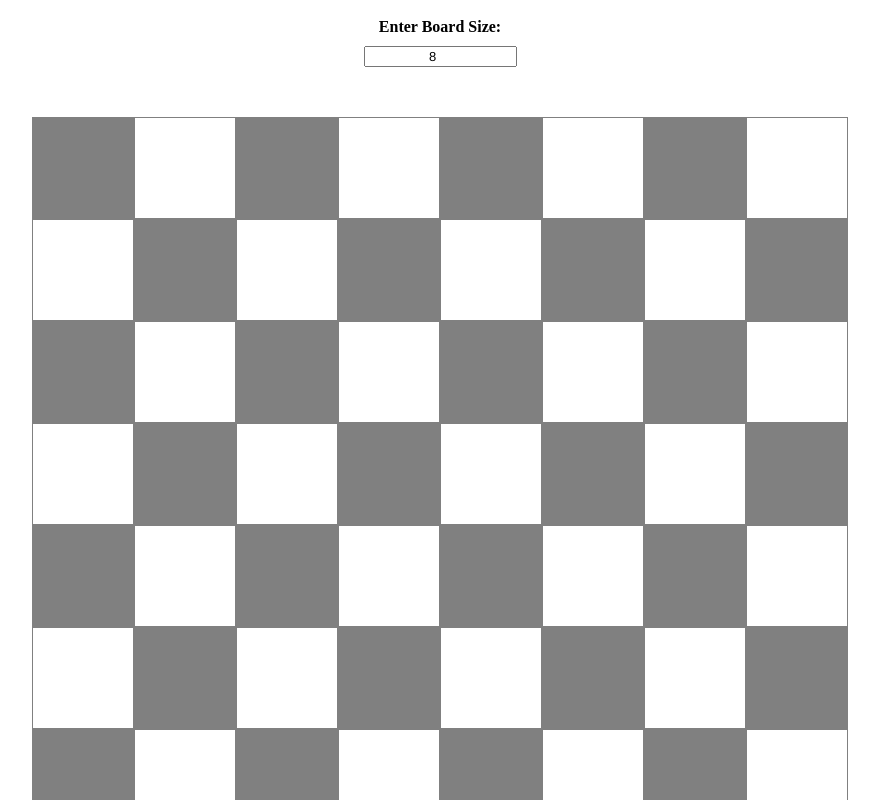
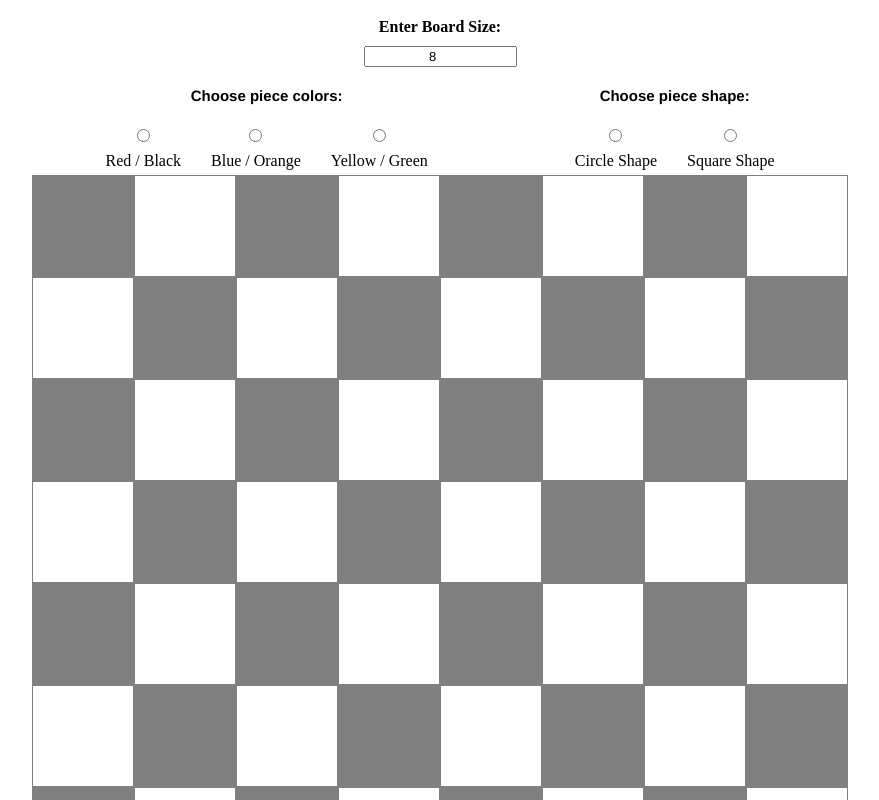
Before and after one commit to liu-austin/checkers-assessment, a Next.js app: page / in a window 1280 px wide. Shown: the top 800 px of the page, without its empty margins (200-1079 px from the left). Built offline with nearby package versions, Linux system fonts and the light colour scheme.

Commit message:
completes task 2

```diff
--- a/components/cell.js
+++ b/components/cell.js
@@ -1,12 +1,12 @@
 import GamePiece from './game-piece';
 
-export default function Cell({ color, filled }) {
+export default function Cell({ color, filled, colorset, shapeset }) {
     return (
       <td className={color % 2 ? 'white' : 'black'}>
       {
           filled ?
           (
-            <GamePiece color={filled}/>
+            <GamePiece colorset={colorset} shape={shapeset} color={filled}/>
           )
           :
           (
--- a/components/checker-board.js
+++ b/components/checker-board.js
@@ -1,7 +1,7 @@
 import Cell from './cell';
 import {useState, useEffect} from 'react';
 
-export default function CheckerBoard({ size }) {
+export default function CheckerBoard({ size, colorset, shapeset }) {
     let resize = size;
     let rows = new Array(resize).fill(0);
     let pieceRowsPerSide = Math.floor(Math.min(2, resize / 2));
@@ -46,7 +46,7 @@ export default function CheckerBoard({ size }) {
                                 size ?
                                     (
                                         rows.map((cell, j) => {return (
-                                            <Cell key={j} filled={positions[i] ? positions[i][j] : 0} color={i % 2 + j % 2}/>
+                                            <Cell colorset={colorset} shapeset={shapeset} key={j} filled={positions[i] ? positions[i][j] : 0} color={i % 2 + j % 2}/>
                                         );
                                     })
                                     )
--- a/components/game-container.js
+++ b/components/game-container.js
@@ -1,15 +1,83 @@
 // jshint esversion:6
-import {useState, useEffect} from 'react';
-import CheckerBoard from './checker-board';
+import { useState, useEffect } from "react";
+import CheckerBoard from "./checker-board";
 
 export default function GameContainer() {
   const [number, changeNumber] = useState(8);
+  const [colorset, changeColorSet] = useState(0);
+  const [shapeset, changeShapeSet] = useState(0);
+  const handleColorClick = function(e) {
+    changeColorSet(e.target.value);
+  };
+  const handleShapeClick = function(e) {
+    changeShapeSet(e.target.value);
+  };
   return (
     <div className="game-container">
-        <label htmlFor="input_number"><strong>Enter Board Size:</strong></label>
-        <input name="input_number" type="number" value={number} onChange={(e) => {changeNumber(e.target.value);}}/>
-        <CheckerBoard size={Number(number)}/>
+      <label htmlFor="input_number">
+        <strong>Enter Board Size:</strong>
+      </label>
+      <input
+        name="input_number"
+        type="number"
+        value={number}
+        onChange={e => {
+          changeNumber(e.target.value);
+        }}
+      />
+      <div className="overall-radio-container">
+      <div className="multi-container">
+      <p>
+        <strong>Choose piece colors:</strong>
+      </p>
+      <div className={"radio-container"}>
+      <form>
+      <div className={"radio-option"}>
+        <input onClick={handleColorClick} type="radio" id="red-black" name="piece-color" value="0" />
+        <label htmlFor="red-black">Red / Black</label>
+      </div>
+      <div className={"radio-option"}>
+        <input onClick={handleColorClick} type="radio" id="blue-orange" name="piece-color" value="1" />
+        <label htmlFor="blue-orange">Blue / Orange</label>
+      </div>
+      <div className={"radio-option"}>
+        <input onClick={handleColorClick} type="radio" id="yellow-green" name="piece-color" value="2" />
+        <label htmlFor="yellow-green">Yellow / Green</label>
+      </div>
+      </form>
+      </div>
+      </div>
+      <div className="multi-container">
+      <p>
+        <strong>Choose piece shape:</strong>
+      </p>
+      <div className={"radio-container"}>
+      <form>
+      <div className={"radio-option"}>
+        <input onClick={handleShapeClick} type="radio" id="circle" name="piece-shape" value="0"/>
+        <label htmlFor="circle">Circle Shape</label>
+      </div>
+      <div className={"radio-option"}>
+        <input onClick={handleShapeClick} type="radio" id="square" name="piece-shape" value="1" />
+        <label htmlFor="square">Square Shape</label>
+      </div>
+      </form>
+      </div>
+      </div>
+      </div>
+      <CheckerBoard colorset={Number(colorset)} shapeset={Number(shapeset)} size={Number(number)} />
       <style jsx>{`
+        .overall-radio-container {
+          display: flex;
+          justify-content: space-around;
+        }
+        .radio-container, .multi-container {
+          display: inline-block;
+        }
+        .radio-option {
+          display: inline-block;
+          margin: 5px 15px;
+        }
         .game-container {
           display: inline-block;
         }
@@ -17,12 +85,16 @@ export default function GameContainer() {
           font: 13px Helvetica, Arial;
           margin: 10px 0;
           text-align: center;
-            margin-bottom: 50px;
+        }
+        p {
+          font: 15px Helvetica, Arial;
+          margin: 10px 0;
+          text-align: center;
         }
         label {
           display: block;
         }
       `}</style>
     </div>
-    )
+  );
 }
--- a/components/game-piece.js
+++ b/components/game-piece.js
@@ -1,7 +1,20 @@
-export default function GamePiece({ color, shape }) {
-    let pieceColor = color === 2 ? 'red-piece' : 'black-piece';
+export default function GamePiece({ color, colorset, shape }) {
+    let color1;
+    let color2;
+    if (colorset === 0) {
+      color1 = "red-piece";
+      color2 = "black-piece";
+    } else if (colorset === 1) {
+      color1 = "blue-piece";
+      color2 = "orange-piece";
+    } else {
+      color1 = "yellow-piece";
+      color2 = "green-piece";
+    }
+    let pieceColor = color === 2 ? color1 : color2;
+    let pieceShape = shape === 1 ? "square" : "circular";
     return (
-      <div className={pieceColor + ' game-piece circular ' + shape}>
+      <div className={pieceColor + " game-piece " + pieceShape}>
         <style jsx>{`
            {
             .game-piece {
@@ -17,6 +30,24 @@ export default function GamePiece({ color, shape }) {
             .black-piece {
               background-color: black;
             }
+            .blue-piece {
+              background-color: blue;
+            }
+
+            .orange-piece {
+              background-color: orange;
+            }
+            .yellow-piece {
+              background-color: yellow;
+            }
+
+            .green-piece {
+              background-color: green;
+            }
+
+            .square {
+              border-radius: 10%;
+            }
 
             .circular {
               border-radius: 50%;
@@ -24,5 +55,5 @@ export default function GamePiece({ color, shape }) {
           }
         `}</style>
       </div>
-    )
+    );
   }
```
Lines whose indentation alone changed are shown as unchanged.
